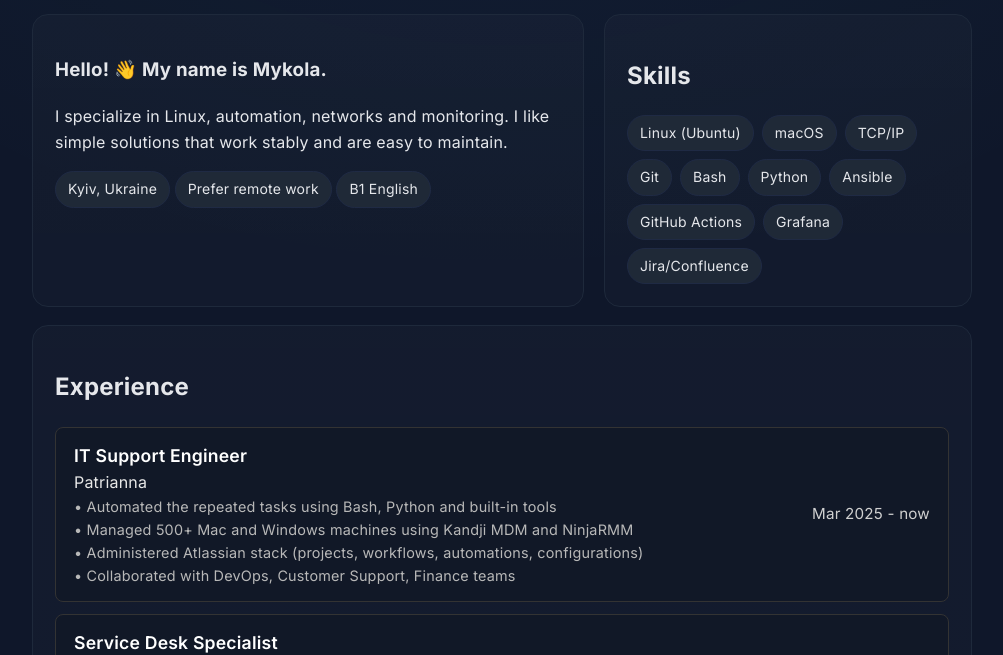
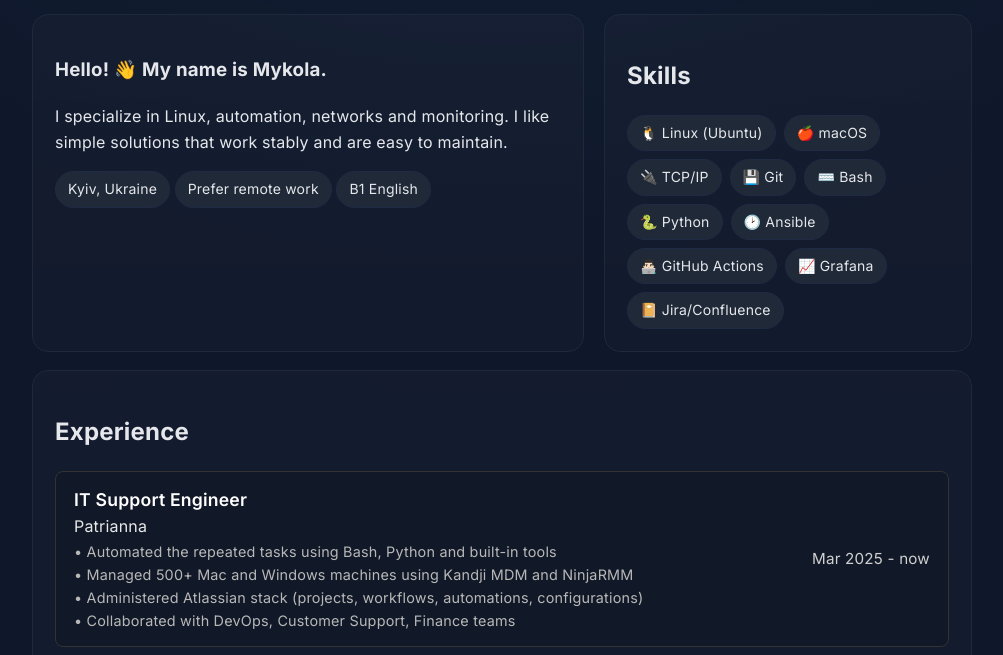
Before and after one commit to myarmola/myarmola.github.io, a plain HTML site: page index.html in a window 1280 px wide. Shown: the part 118-773 px from the top of the page, without its empty margins (138-1141 px from the left). Drawn offline with Linux system fonts and the light colour scheme.

Commit message:
style updates

```diff
--- a/index.html
+++ b/index.html
@@ -45,16 +45,16 @@
       <aside class="card">
         <h2>Skills</h2>
         <div class="skills">
-          <span class="chip">Linux (Ubuntu)</span>
-          <span class="chip">macOS</span>
-          <span class="chip">TCP/IP</span>
-          <span class="chip">Git</span>
-          <span class="chip">Bash</span>
-          <span class="chip">Python</span>
-          <span class="chip">Ansible</span>
-          <span class="chip">GitHub Actions</span>
-          <span class="chip">Grafana</span>
-          <span class="chip">Jira/Confluence</span>
+          <span class="chip">🐧 Linux (Ubuntu)</span>
+          <span class="chip">🍎 macOS</span>
+          <span class="chip">🔌 TCP/IP</span>
+          <span class="chip">💾 Git</span>
+          <span class="chip">⌨️ Bash</span>
+          <span class="chip">🐍 Python</span>
+          <span class="chip">🕑 Ansible</span>
+          <span class="chip">👨🏻‍💻 GitHub Actions</span>
+          <span class="chip">📈 Grafana</span>
+          <span class="chip">📔 Jira/Confluence</span>
         </div>
       </aside>
     </section>
```
